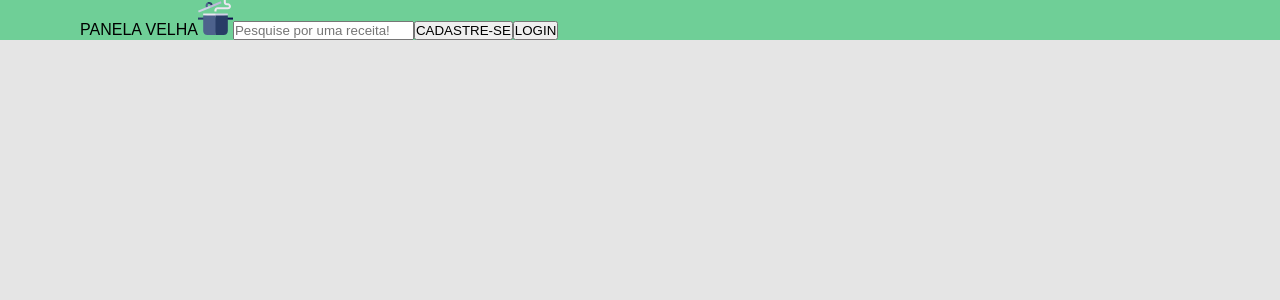
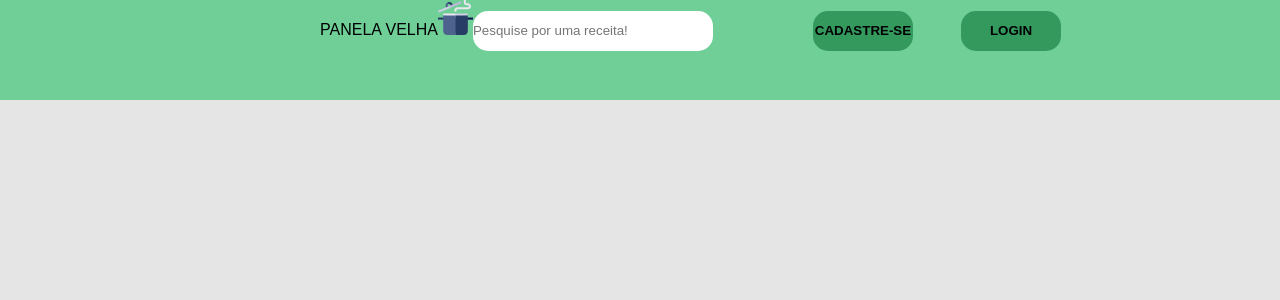
Before and after one commit to danilocucharro/panelavelha, a React (Create React App) app: page / in a window 1280 px wide. Shown: the top 300 px of the page. Built offline with nearby package versions, Linux system fonts and the light colour scheme; a web font is replaced by a local one.

Commit message:
remodelando o header

```diff
--- a/src/components/Header/index.tsx
+++ b/src/components/Header/index.tsx
@@ -1,20 +1,21 @@
 import logoImg from '../../assets/logo.svg';
-import { Container, Content } from './styles';
+import { Content, BtnCadastro, BtnLogin, PesquisarReceita } from './styles';
 
 export function Header(){
     return(
-        <Container>
+
           <Content>
             <label>PANELA VELHA</label>
             <img src={logoImg} alt="panela velha"/>
-              <input type="text" placeholder="Pesquise por uma receita!" />
-                <button type="submit">
-                  CADASTRE-SE
-                </button>
-                <button type="submit">
-                  LOGIN
-                </button>
+              <PesquisarReceita type="text" placeholder="Pesquise por uma receita!" />
+                <BtnCadastro>
+                  <strong>CADASTRE-SE</strong>
+                </BtnCadastro>
+                <BtnLogin>
+                  <strong>LOGIN</strong>
+                </BtnLogin>
+
           </Content>
-        </Container>
+
     )
 }
--- a/src/components/Header/styles.ts
+++ b/src/components/Header/styles.ts
@@ -1,14 +1,42 @@
 import styled from 'styled-components';
 
 export const Container = styled.header`
-
+    height: 100px;
     background: var(--green);
-
 `
 
 export const Content = styled.div`
+    padding-left: 25%;
+    margin: auto;
+    height: 100px;
+    background: var(--green);
+    align-items: center
+`
 
-    max-width: 1120px;
-    margin: 0 auto;
-    align-items: center;
+export const BtnCadastro = styled.button`
+    width: 100px;
+    border: none;
+    border-radius: 15px;
+    color-text: #fffff;
+    background-color: #33995d;
+    height: 40px;
+    margin-right: 5%;
+    margin-left: 100px;
 `
+
+export const BtnLogin = styled.button`
+    width: 100px;
+    border: none;
+    border-radius: 15px;
+    color-text: #fffff;
+    background-color: #33995d;
+    height: 40px;
+    margin-right: 20px;
+`
+
+export const PesquisarReceita = styled.input`
+    width: 25%;
+    height: 40px;
+    border: none;
+    border-radius: 15px
+`
```
